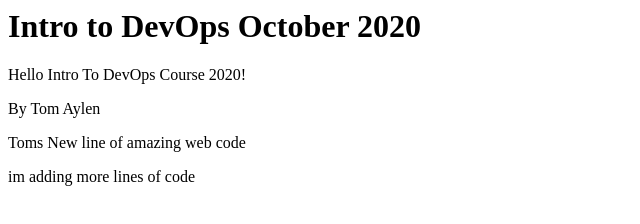
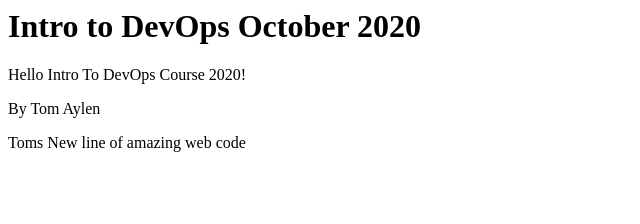
Before and after one commit to TomAylen/HelloNatives, a plain HTML site: page index.html in a window 1280 px wide. Shown: the whole page, without its empty margins (0-640 px from the left). Drawn offline with Linux system fonts and the light colour scheme.

Commit message:
Update index.html

```diff
--- a/index.html
+++ b/index.html
@@ -5,6 +5,5 @@
   <p> Hello Intro To DevOps Course 2020! </p>
   <p> By Tom Aylen </p>
   <p> Toms New line of amazing web code </p>
-  <p> im adding more lines of code</p>
 </body>
 </html>
```
